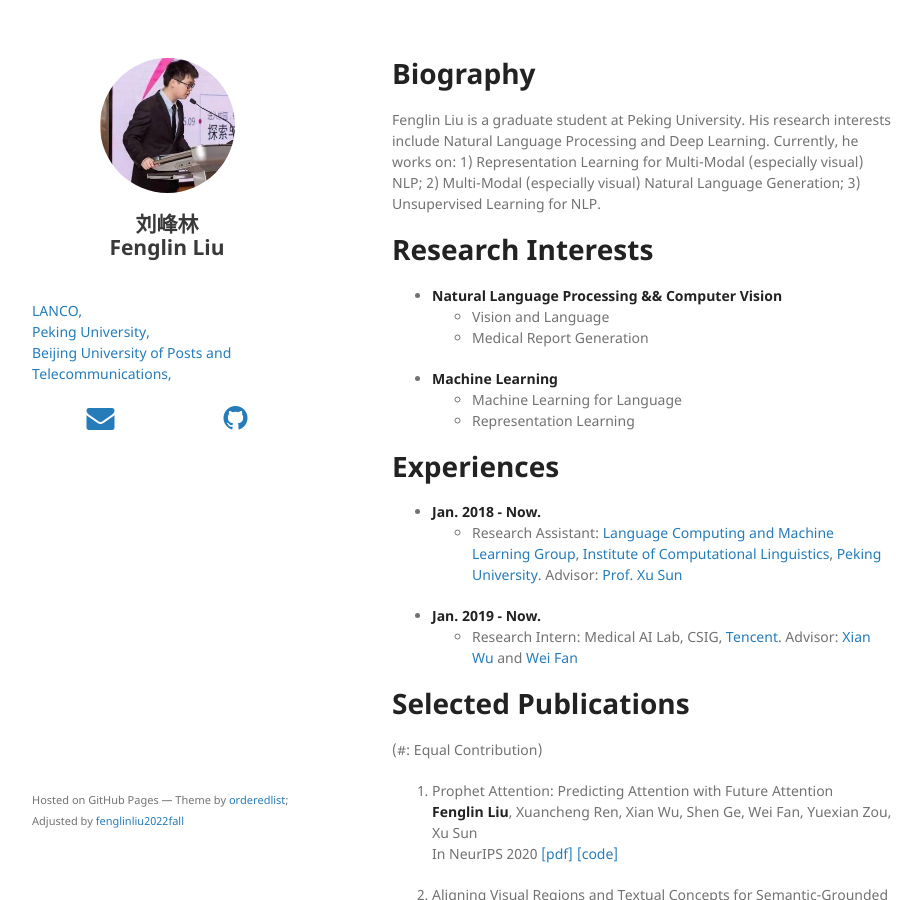
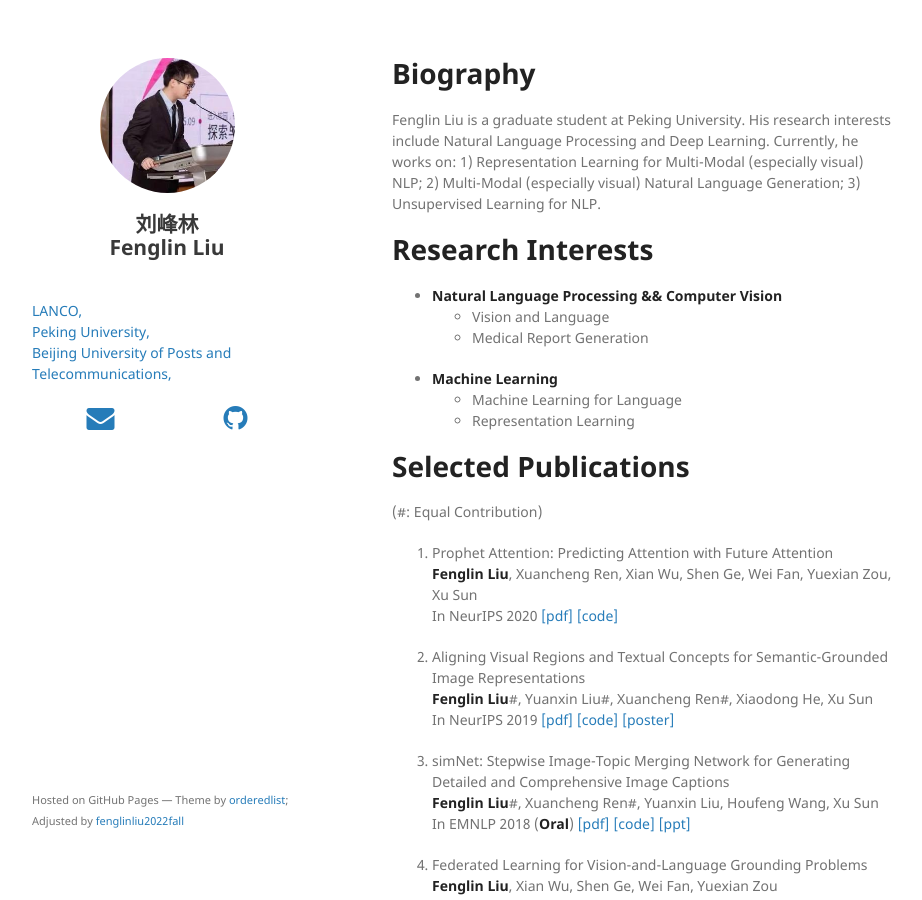
Before and after one commit to fenglinliu2022fall/fenglinliu2022fall.github.io, a Jekyll site: the page built from index.md, in a window 1280 px wide and 900 px high. Shown: the whole window, without its empty margins (178-1100 px from the left). Built offline with Jekyll 4.4.1, drawn with Linux system fonts in a browser that asks for light colours; nearby versions of some CDN libraries; our own code applies the rules of GitHub Pages for plain Markdown files.

Commit message:
Update index.md

```diff
--- a/index.md
+++ b/index.md
@@ -10,14 +10,6 @@ Fenglin Liu is a graduate student at Peking University. His research interests i
 * **Machine Learning**
   * Machine Learning for Language
   * Representation Learning
-
-# Experiences
-
-* **Jan. 2018 - Now.**
-  * Research Assistant: [Language Computing and Machine Learning Group](http://lanco.pku.edu.cn/), [Institute of Computational Linguistics](http://icl.pku.edu.cn/), [Peking University](http://www.pku.edu.cn/). Advisor: [Prof. Xu Sun](http://xusun.org/)
-
-* **Jan. 2019 - Now.**
-  * Research Intern: Medical AI Lab, CSIG, [Tencent](https://www.tencent.com/). Advisor: [Xian Wu](https://scholar.google.com/citations?user=lslB5jkAAAAJ) and [Wei Fan](https://scholar.google.com/citations?user=QvAC0OEAAAAJ)
 
 # Selected Publications
 (#: Equal Contribution)
```
